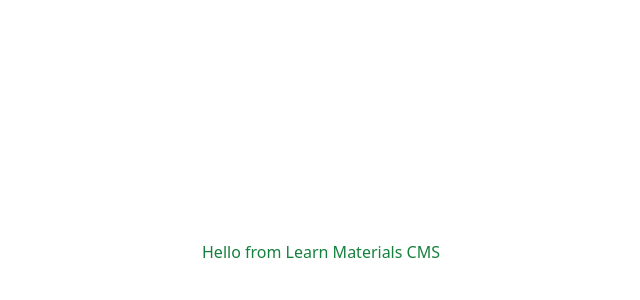
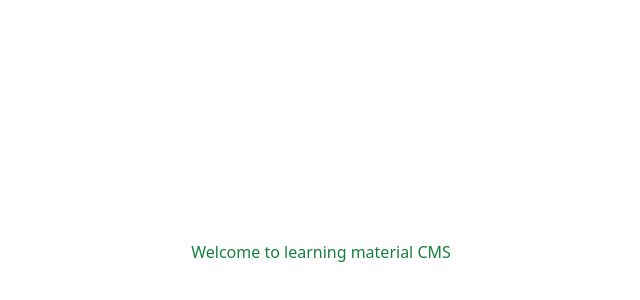
Before and after one commit to janalvin09/learnmatscms, a React (Create React App) app: page / in a window 1280 px wide. Shown: the part 148-448 px from the top of the page, without its empty margins (319-959 px from the left). Built offline with nearby package versions, Linux system fonts and the light colour scheme.

Commit message:
example modifications

```diff
--- a/src/App.js
+++ b/src/App.js
@@ -3,7 +3,7 @@ import './App.css';
 function App() {
   return (
     <div className="min-h-screen flex justify-center items-center text-green-700">
-      Hello from Learn Materials CMS
+      Welcome to learning material CMS
     </div>
   );
 }
```
